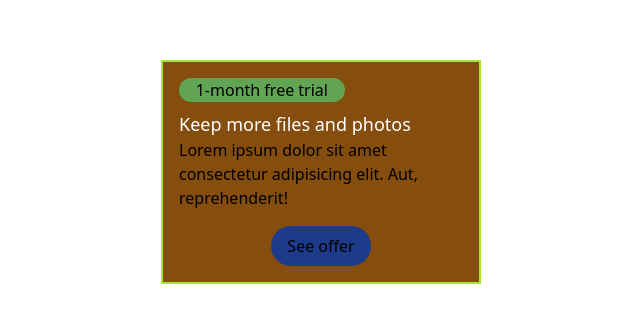
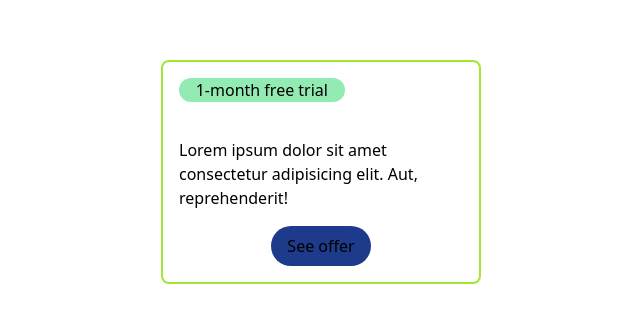
Before and after one commit to FarooqOmerSyed/Alpine-Tailwind, a plain HTML site: page tailwind-play/drive_2.html in a window 1280 px wide. Shown: the part 228-550 px from the top of the page, without its empty margins (319-959 px from the left). Drawn offline with nearby package versions, Linux system fonts and the light colour scheme.

Commit message:
new_drive_2

```diff
--- a/tailwind-play/drive_2.html
+++ b/tailwind-play/drive_2.html
@@ -5,12 +5,12 @@
     <meta charset="UTF-8">
     <meta name="viewport" content="width=device-width, initial-scale=1.0">
     <script src="https://cdn.tailwindcss.com"></script>
-    <title>Document</title>
+    <title>drive_card</title>
 </head>
 
 <body>
     <div class="flex items-center justify-center h-screen">
-        <div class="p-4 bg-yellow-800 w-[20rem] border-2 border-lime-400">
+        <div class="p-4 bg-white w-[20rem] border-2 border-lime-400 rounded-lg">
             <p class="bg-green-400/60 text-center rounded-full w-7/12 text-nowrap">1-month free trial</p>
             <div class="mt-2">
                 <h1 class="text-white font-medium text-lg">Keep more files and photos</h1>
```
